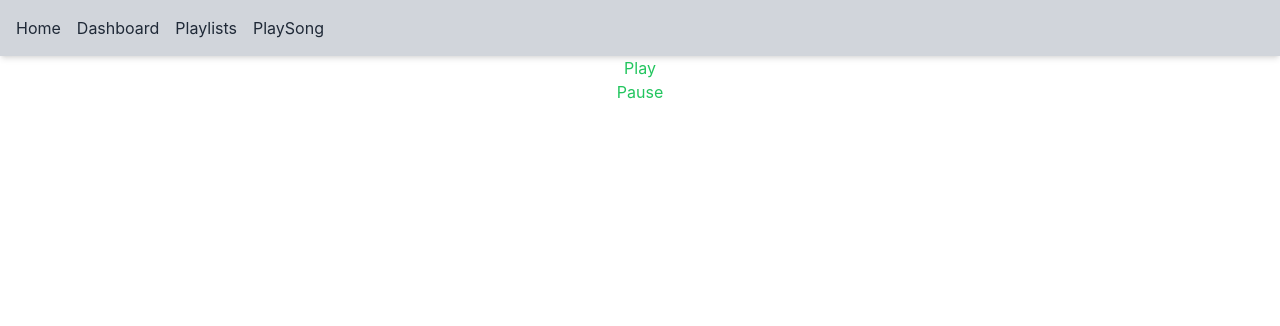
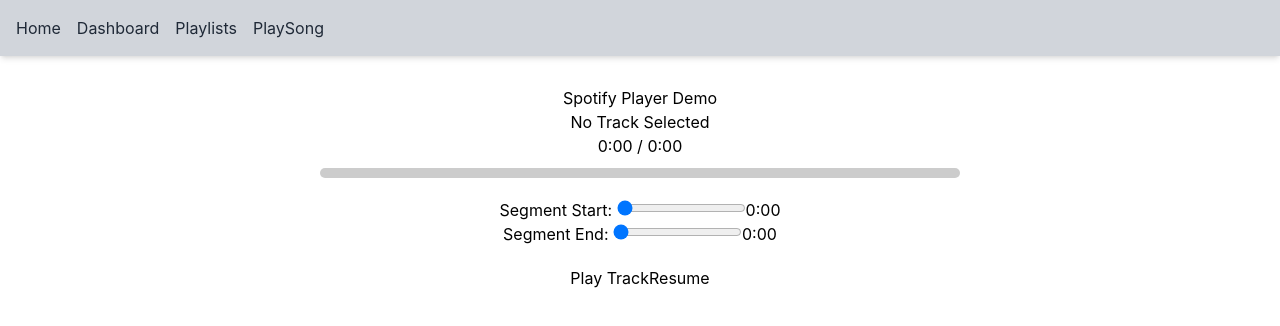
Before and after one commit to TheSunsHoRyzen/SpotifyClipsSaver, a React (Create React App) app in the folder client/: page /playsongs in a window 1280 px wide. Shown: the top 326 px of the page. Built offline with nearby package versions, Linux system fonts and the light colour scheme.

Commit message:
trying to add seek functionality - rethinking how/where to implement progress bar

```diff
--- a/client/src/checkToken.ts
+++ b/client/src/checkToken.ts
@@ -1,11 +1,12 @@
 import { refreshToken } from "./refreshToken";
 
 export const checkToken = async () => {
-
   const date = localStorage.getItem("date");
 
   if (!date) {
-    console.log("No expiration date found. Token check skipped. Please make sure you Login with Spotify before using the app!");
+    alert(
+      "No expiration date found. Token check skipped. Please make sure you Login with Spotify before using the app!"
+    );
     return null;
   }
 
--- a/client/src/components/Track.tsx
+++ b/client/src/components/Track.tsx
@@ -1,13 +1,74 @@
-import React, { useCallback } from "react";
+import React, { useCallback, useState, useEffect } from "react";
 import { Song } from "../types/song";
 import { checkToken } from "../checkToken";
 type TrackProps = {
   song: Song;
   deviceID: string | null;
+  player: any;
 };
 
-function Track({ song, deviceID }: TrackProps) {
+function Track({ song, deviceID, player }: TrackProps) {
+  const [segmentStart, setSegmentStart] = useState(0);
+  const [segmentEnd, setSegmentEnd] = useState(0);
+  const [duration, setDuration] = useState(0);
+  const [position, setPosition] = useState(0);
+  const [positionPollingInterval, setPositionPollingInterval] =
+    useState<NodeJS.Timer | null>(null);
+  // const [isPaused, setIsPaused] = useState(true);
+  setDuration(song.track.duration);
   // console.log(song);
+  // Set initial segment end when duration changes
+
+  const formatTime = useCallback((ms) => {
+    const totalSeconds = Math.floor(ms / 1000);
+    const minutes = Math.floor(totalSeconds / 60);
+    const seconds = totalSeconds % 60;
+    const paddedSeconds = seconds < 10 ? `0${seconds}` : seconds;
+    return `${minutes}:${paddedSeconds}`;
+  }, []);
+
+  useEffect(() => {
+    const checkPlayerState = async () => {
+      try {
+        const playerState = await fetch(
+          "https://api.spotify.com/v1/me/player",
+          {
+            headers: {
+              Authorization: `Bearer ${localStorage.getItem("access_token")}`,
+            },
+          }
+        );
+
+        if (playerState.status === 204) {
+          console.log("No active device found, transferring playback...");
+        }
+
+        // Transfer playback
+        await fetch("https://api.spotify.com/v1/me/player", {
+          method: "PUT",
+          headers: {
+            "Content-Type": "application/json",
+            Authorization: `Bearer ${localStorage.getItem("access_token")}`,
+          },
+          body: JSON.stringify({
+            device_ids: [deviceID],
+            play: false,
+          }),
+        });
+      } catch (err) {
+        console.error("Error in handlePlay:", err);
+      }
+    };
+
+    checkPlayerState();
+  }, [deviceID]);
+
+  useEffect(() => {
+    if (duration > 0 && segmentEnd === 0) {
+      setSegmentEnd(duration);
+    }
+  }, [duration, segmentEnd]);
+
   const handlePlay = useCallback(async () => {
     if (!deviceID) {
       console.error("No device ID available");
@@ -19,31 +80,7 @@
       console.error("No access token available");
       return;
     }
-
-    try {
-      // First, get player state to check if we need to transfer playback
-      const playerState = await fetch("https://api.spotify.com/v1/me/player", {
-        headers: {
-          Authorization: `Bearer ${token}`,
-        },
-      });
-
-      if (playerState.status === 204) {
-        console.log("No active device found, transferring playback...");
-      }
-
-      // Transfer playback
-      await fetch("https://api.spotify.com/v1/me/player", {
-        method: "PUT",
-        headers: {
-          "Content-Type": "application/json",
-          Authorization: `Bearer ${token}`,
-        },
-        body: JSON.stringify({
-          device_ids: [deviceID],
-          play: false,
-        }),
-      });
+    // playback transfer logic goes here if need be, with catch going after if !(playerResponse)
 
     // Wait for transfer
     await new Promise((resolve) => setTimeout(resolve, 500));
@@ -69,15 +106,66 @@
       console.error("Play response error:", error);
       throw new Error(`HTTP error! status: ${playResponse.status}`);
     }
-    } catch (err) {
-      console.error("Error in handlePlay:", err);
+
     // Try to refresh token on error
-      // const newToken = await checkToken();
-      // if (newToken) {
-      //   console.log("Token refreshed after play error");
-      // }
+  }, [deviceID, song.track.uri]);
+
+  useEffect(() => {
+    if (player) {
+      // Clear any existing interval
+      if (positionPollingInterval) {
+        clearInterval(positionPollingInterval);
       }
-  }, [deviceID, song.track.uri]);
+
+      // Create new polling interval
+      const interval = setInterval(async () => {
+        const state = await player.getCurrentState();
+        if (state) {
+          setPosition(state.position);
+
+          // Check if we need to loop
+          if (state.position >= segmentEnd) {
+            player.seek(segmentStart).then(() => {
+              console.log("Looped back to segment start");
+            });
+          }
+        }
+      }, 100); // Poll every 100ms
+
+      setPositionPollingInterval(interval);
+
+      // Cleanup
+      return () => {
+        if (interval) {
+          clearInterval(interval);
+        }
+      };
+    }
+  }, [player, segmentStart, segmentEnd]);
+
+  const handleSegmentStartChange = useCallback(
+    (value: number) => {
+      setSegmentStart(value);
+      if (value > segmentEnd) {
+        setSegmentEnd(value);
+      }
+      // Seek to new start position when changing segment start
+      if (player && !isPaused) {
+        player.seek(value);
+      }
+    },
+    [segmentEnd, player, isPaused]
+  );
+
+  const handleSegmentEndChange = useCallback(
+    (value: number) => {
+      setSegmentEnd(value);
+      if (value < segmentStart) {
+        setSegmentStart(value);
+      }
+    },
+    [segmentStart]
+  );
 
   const handlePause = useCallback(async () => {
     if (!deviceID) return;
@@ -102,11 +190,21 @@
             // body: JSON.stringify({ uris: [trackURI], position_ms: segmentStart }),
           }
         );
+        setIsPaused(true);
       } catch (err) {
         console.error("Error playing track", err);
       }
     }
   }, [deviceID]);
+
+  const handleTogglePlay = useCallback(() => {
+    if (!player) return;
+
+    player.togglePlay().then(() => {
+      console.log("Toggled playback!");
+    });
+  }, [player]);
+
   return (
     <li key={song.track.id}>
       <div className="flex flex-col items-start p-4 ">
--- a/client/src/pages/PlaySong.tsx
+++ b/client/src/pages/PlaySong.tsx
@@ -1,31 +1,37 @@
-import React, { useEffect, useState, useCallback } from "react";
-import { checkToken } from "../checkToken";
+"use client";
 
-// Add type for Spotify SDK
-declare global {
-  interface Window {
-    Spotify: {
-      Player: new (config: {
-        name: string;
-        getOAuthToken: (callback: (token: string | null) => void) => void;
-        volume: number;
-      }) => any;
-    };
-    onSpotifyWebPlaybackSDKReady: () => void;
-  }
-}
+import React, { useState, useEffect, useCallback } from "react";
+import axios from "axios";
+import Script from "next/script";
 
 function PlaySong() {
-  const [player, setPlayer] = useState<any>(null);
-  const [token, setToken] = useState<string | null>(null);
-  const [deviceId, setDeviceId] = useState<string | null>(null);
+  // Replace with your own *valid* access token that has the necessary scopes
+  const [token, setToken] = useState(localStorage.getItem("access_token"));
+  // Player states
+  const [player, setPlayer] = useState(null);
+  const [deviceId, setDeviceId] = useState(null);
   const [isPaused, setIsPaused] = useState(true);
   const [currentTrack, setCurrentTrack] = useState("");
   const [position, setPosition] = useState(0);
   const [duration, setDuration] = useState(0);
   const [segmentStart, setSegmentStart] = useState(0);
-  // const [segmentEnd, setSegmentEnd] = useState(0);
+  const [segmentEnd, setSegmentEnd] = useState(0);
+
+  // Add polling interval state
+  const [positionPollingInterval, setPositionPollingInterval] = useState(null);
+
+  // This is the track you want to play
+  // e.g., "spotify:track:4uLU6hMCjMI75M1A2tKUQC" (Don't Stop Believin')
   const trackURI = "spotify:track:4uLU6hMCjMI75M1A2tKUQC";
+
+  // Helper function to convert milliseconds to mm:ss
+  const formatTime = useCallback((ms) => {
+    const totalSeconds = Math.floor(ms / 1000);
+    const minutes = Math.floor(totalSeconds / 60);
+    const seconds = totalSeconds % 60;
+    const paddedSeconds = seconds < 10 ? `0${seconds}` : seconds;
+    return `${minutes}:${paddedSeconds}`;
+  }, []);
 
   useEffect(() => {
     const script = document.createElement("script");
@@ -34,121 +40,245 @@
     document.body.appendChild(script);
 
     window.onSpotifyWebPlaybackSDKReady = () => {
-      if (localStorage.getItem("access_token")) {
-        const fetchToken = async () => {
-          const accesstoken = await checkToken();
-          if (accesstoken) {
-            setToken(accesstoken);
-          }
-        };
-        fetchToken();
-      }
       const spotifyPlayer = new window.Spotify.Player({
         name: "My React Web Player",
-        getOAuthToken: (cb: (token: string | null) => void) => {
-          cb(localStorage.getItem("access_token"));
+        getOAuthToken: (cb) => {
+          cb(token);
         },
         volume: 0.5,
       });
 
-      spotifyPlayer.addListener(
-        "ready",
-        ({ device_id }: { device_id: string }) => {
+      // Event handlers
+      spotifyPlayer.addListener("ready", ({ device_id }) => {
         console.log("Ready with Device ID", device_id);
         setDeviceId(device_id);
+      });
+      spotifyPlayer.addListener("not_ready", ({ device_id }) => {
+        console.log("Device ID has gone offline", device_id);
+      });
+      spotifyPlayer.addListener("player_state_changed", (state) => {
+        if (!state) {
+          return;
         }
-      );
-
-      spotifyPlayer.addListener(
-        "not_ready",
-        ({ device_id }: { device_id: string }) => {
-          console.log("Device ID has gone offline", device_id);
-        }
-      );
-
-      spotifyPlayer.addListener(
-        "player_state_changed",
-        (state: {
-          paused: boolean;
-          duration: number;
-          track_window: {
-            current_track: {
-              name: string;
-            } | null;
-          };
-        }) => {
-          if (!state) return;
         setIsPaused(state.paused);
         setDuration(state.duration);
-          if (state.track_window.current_track) {
-            setCurrentTrack(state.track_window.current_track.name);
+
+        // The track window may have the track details
+        const current = state.track_window.current_track;
+        if (current) {
+          setCurrentTrack(current.name);
         }
-        }
-      );
+      });
 
+      // Connect to the player!
       spotifyPlayer.connect();
       setPlayer(spotifyPlayer);
     };
 
     return () => {
+      // Cleanup script if needed
       document.body.removeChild(script);
     };
-  }, []);
+  }, [token]);
 
+  // 4. Transfer Playback to the new device once deviceId is set
+  useEffect(() => {
+    if (deviceId) {
+      // Transfer the playback to this deviceId
+      axios({
+        method: "put",
+        url: "https://api.spotify.com/v1/me/player",
+        data: {
+          device_ids: [deviceId],
+          play: false,
+        },
+        headers: {
+          "Content-Type": "application/json",
+          Authorization: `Bearer ${token}`,
+        },
+      })
+        .then(() => {
+          console.log("Playback transferred");
+        })
+        .catch((err) => console.error(err));
+    }
+  }, [deviceId, token]);
+
+  // Set initial segment end when duration changes
+  useEffect(() => {
+    if (duration > 0 && segmentEnd === 0) {
+      setSegmentEnd(duration);
+    }
+  }, [duration, segmentEnd]);
+
+  // Set up position polling when player is ready
+  useEffect(() => {
+    if (player) {
+      // Clear any existing interval
+      if (positionPollingInterval) {
+        clearInterval(positionPollingInterval);
+      }
+
+      // Create new polling interval
+      const interval = setInterval(async () => {
+        const state = await player.getCurrentState();
+        if (state) {
+          setPosition(state.position);
+
+          // Check if we need to loop
+          if (state.position >= segmentEnd) {
+            player.seek(segmentStart).then(() => {
+              console.log("Looped back to segment start");
+            });
+          }
+        }
+      }, 100); // Poll every 100ms
+
+      setPositionPollingInterval(interval);
+
+      // Cleanup
+      return () => {
+        if (interval) {
+          clearInterval(interval);
+        }
+      };
+    }
+  }, [player, segmentStart, segmentEnd]);
+
+  // Function to update segment start time
+  const handleSegmentStartChange = useCallback(
+    (value: number) => {
+      setSegmentStart(value);
+      if (value > segmentEnd) {
+        setSegmentEnd(value);
+      }
+      // Seek to new start position when changing segment start
+      if (player && !isPaused) {
+        player.seek(value);
+      }
+    },
+    [segmentEnd, player, isPaused]
+  );
+
+  // Function to update segment end time
+  const handleSegmentEndChange = useCallback(
+    (value: number) => {
+      setSegmentEnd(value);
+      if (value < segmentStart) {
+        setSegmentStart(value);
+      }
+    },
+    [segmentStart]
+  );
+
+  // Function to start playing the track
   const handlePlay = useCallback(async () => {
     if (!deviceId) return;
 
     try {
-      await fetch(
-        `https://api.spotify.com/v1/me/player/play?device_id=${deviceId}`,
-        {
-          method: "PUT",
+      await axios({
+        method: "put",
+        url: `https://api.spotify.com/v1/me/player/play?device_id=${deviceId}`,
+        data: {
+          uris: [trackURI],
+          position_ms: segmentStart,
+        },
         headers: {
           "Content-Type": "application/json",
           Authorization: `Bearer ${token}`,
         },
-          body: JSON.stringify({ uris: [trackURI], position_ms: segmentStart }),
-        }
-      );
+      });
     } catch (err) {
       console.error("Error playing track", err);
     }
   }, [deviceId, token, trackURI, segmentStart]);
 
-  const handlePause = useCallback(async () => {
-    if (!deviceId) return;
+  // Function to toggle pause/play
+  const handleTogglePlay = useCallback(() => {
+    if (!player) return;
 
-    try {
-      await fetch(
-        `https://api.spotify.com/v1/me/player/pause?device_id=${deviceId}`,
-        {
-          method: "PUT",
-          headers: {
-            "Content-Type": "application/json",
-            Authorization: `Bearer ${token}`,
-          },
-          // body: JSON.stringify({ uris: [trackURI], position_ms: segmentStart }),
-        }
-      );
-    } catch (err) {
-      console.error("Error playing track", err);
-    }
-  }, [deviceId, token]);
+    player.togglePlay().then(() => {
+      console.log("Toggled playback!");
+    });
+  }, [player]);
+
+  // Build a simple progress bar
+  // The progress ratio is position/duration
+  const progressPercentage = duration ? (position / duration) * 100 : 0;
 
   return (
-    <div className="flex flex-col">
-      <button
-        className="text-green-500 hover:text-green-400 "
-        onClick={handlePlay}
+    <div style={{ margin: "30px auto", width: "50%", textAlign: "center" }}>
+      <Script
+        src="https://sdk.scdn.co/spotify-player.js"
+        strategy="afterInteractive"
+        onLoad={() => {
+          console.log("Spotify Web Playback SDK loaded");
+        }}
+      />
+      <h1>Spotify Player Demo</h1>
+
+      {/* Current Song */}
+      <h2>{currentTrack || "No Track Selected"}</h2>
+
+      {/* Current Position and Duration */}
+      <div>
+        {formatTime(position)} / {formatTime(duration)}
+      </div>
+
+      {/* Progress Bar */}
+      <div
+        style={{
+          margin: "10px auto",
+          height: "10px",
+          width: "100%",
+          background: "#ccc",
+          borderRadius: "5px",
+          position: "relative",
+        }}
       >
-        Play
+        <div
+          style={{
+            height: "10px",
+            width: `${progressPercentage}%`,
+            background: "#1db954",
+            borderRadius: "5px",
+          }}
+        />
+      </div>
+
+      {/* Segment Controls */}
+      <div style={{ margin: "20px" }}>
+        <div>
+          <label>Segment Start: </label>
+          <input
+            type="range"
+            min={0}
+            max={duration}
+            value={segmentStart}
+            onChange={(e) => handleSegmentStartChange(Number(e.target.value))}
+          />
+          <span>{formatTime(segmentStart)}</span>
+        </div>
+        <div>
+          <label>Segment End: </label>
+          <input
+            type="range"
+            min={0}
+            max={duration}
+            value={segmentEnd}
+            onChange={(e) => handleSegmentEndChange(Number(e.target.value))}
+          />
+          <span>{formatTime(segmentEnd)}</span>
+        </div>
+      </div>
+
+      {/* Buttons */}
+      <div style={{ margin: "20px" }}>
+        <button onClick={handlePlay}>Play Track</button>
+        <button onClick={handleTogglePlay}>
+          {isPaused ? "Resume" : "Pause"}
         </button>
-      <button
-        className="text-green-500 hover:text-green-400"
-        onClick={handlePause}
-      >
-        Pause{" "}
-      </button>
+      </div>
     </div>
   );
 }
--- a/client/src/types/song.ts
+++ b/client/src/types/song.ts
@@ -5,5 +5,6 @@
     artists: { name: string }[];
     id: number;
     uri: string;
+    duration: number;
   };
 };
```
Also changed, not shown: client/src/pages/Callback.tsx (+6 -5 lines), client/src/pages/Playlists.tsx (+9 -12 lines). Lines whose indentation alone changed are shown as unchanged.
